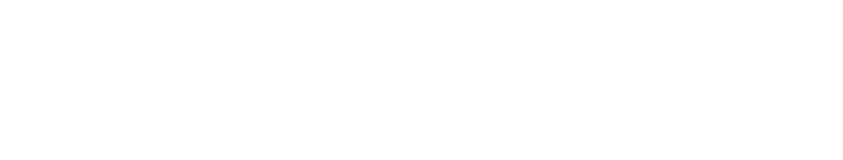
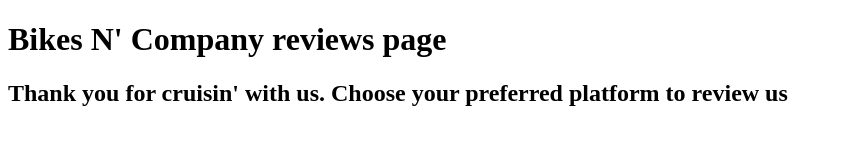
Before and after one commit to silping/bike-reviews-page, a plain HTML site: page index.html in a window 1280 px wide. Shown: the whole page, without its empty margins (0-843 px from the left). Drawn offline with Linux system fonts and the light colour scheme.

Commit message:
Created the basic structure in html

```diff
--- a/index.html
+++ b/index.html
@@ -4,7 +4,17 @@
     <meta charset="UTF-8" />
     <meta http-equiv="X-UA-Compatible" content="IE=edge" />
     <meta name="viewport" content="width=device-width, initial-scale=1.0" />
-    <title>Document</title>
+    <title>Bikes N' Company reviews</title>
   </head>
-  <body></body>
+  <body>
+    <div class="header">
+      <h1>Bikes N' Company reviews page</h1>
+      <h2>
+        Thank you for cruisin' with us. Choose your preferred platform to review
+        us
+      </h2>
+    </div>
+    <div class="platforms"></div>
+    <div class="footer"></div>
+  </body>
 </html>
```
